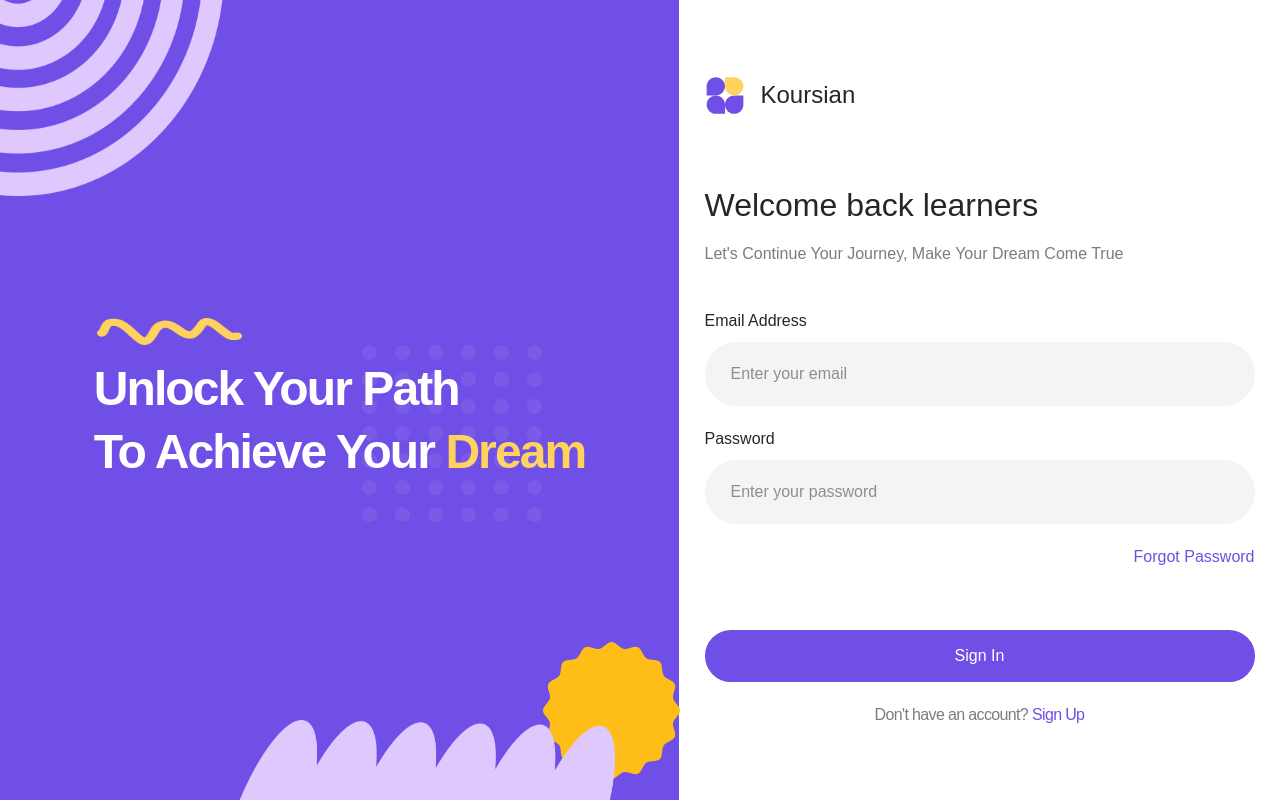
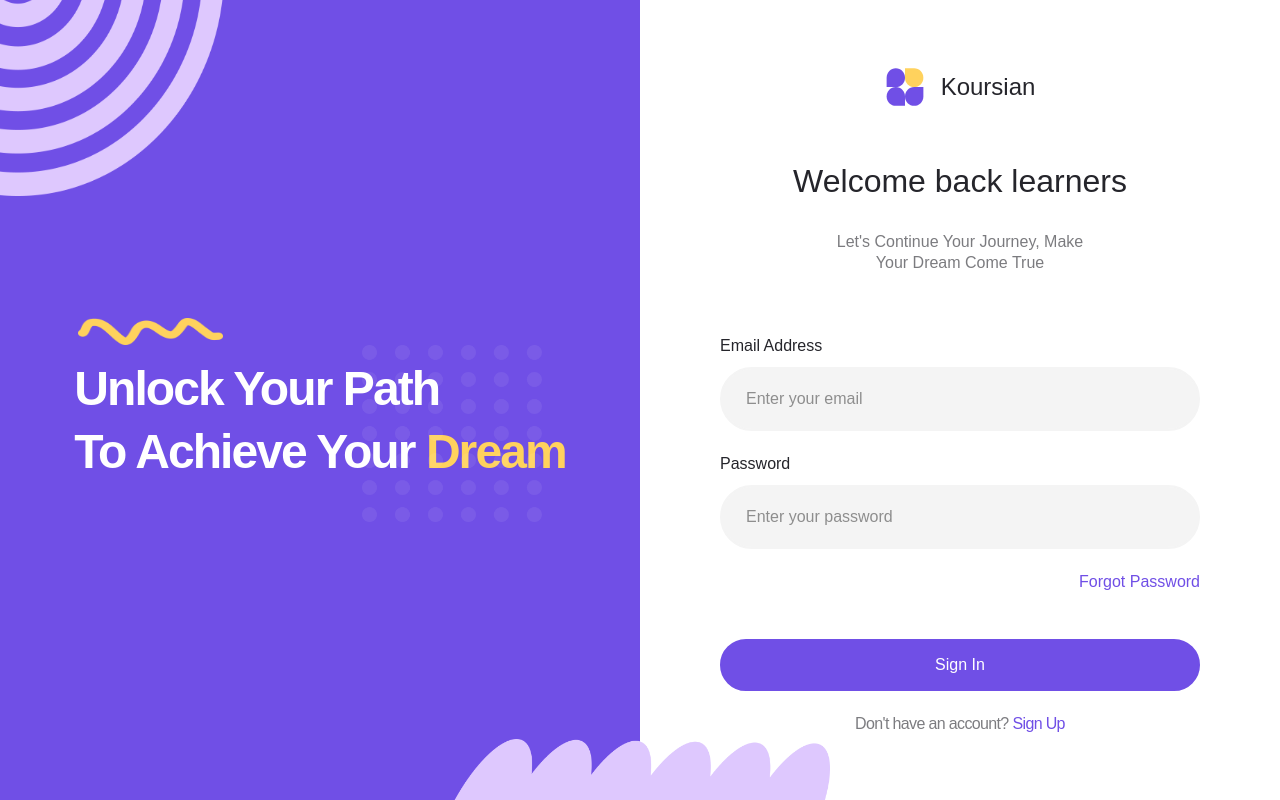
Before and after one commit to SiauwDyven16/Koursian, a plain HTML site: page FINAL/Koursian/sign-in.html in a window 1280 px wide. Drawn offline with Linux system fonts and the light colour scheme; a web font is replaced by a local one.

Commit message:
fixing some styling errors

```diff
--- a/FINAL/Koursian/src/css/sign-in.css
+++ b/FINAL/Koursian/src/css/sign-in.css
@@ -9,7 +9,7 @@ body {
 }
 
 .split {
-    width: 100%;
+    width: 50vw;
     height: 100vh;
     display: flex;
     justify-content: center;
@@ -133,6 +133,9 @@ body {
 .header-signIn {
     display: flex;
     flex-direction: column;
+    justify-content: center;
+    align-items: center;
+    width: 50%;
     gap: var(--gap-md);
 }
 
@@ -411,7 +414,7 @@ label {
     }
 
     .split {
-        width: 100%;
+        width: 50vw;
         height: 100vh;
         display: flex;
         justify-content: center;
@@ -535,6 +538,7 @@ label {
     .header-signIn {
         display: flex;
         flex-direction: column;
+        width: 75%;
         gap: var(--gap-md);
     }
 
@@ -813,7 +817,7 @@ label {
     }
 
     .split {
-        width: 100%;
+        width: 50vw;
         height: 100vh;
         display: flex;
         justify-content: center;
@@ -833,7 +837,7 @@ label {
         flex-direction: column;
         max-width: 550px;
         min-width: 550px;
-        gap: var(--gap-xl);
+        gap: var(--gap-lg);
     }
 
     /* ---------- Left Section ---------- */
@@ -880,6 +884,7 @@ label {
     }
 
     .image-4 {
+        display: none;
         position: absolute;
         width: 137px;
         height: 137px;
@@ -890,13 +895,15 @@ label {
 
     .image-5 {
         width: 400px;
-        left: 215px;
+        height: auto;
+        right: 0;
         bottom: 0;
     }
 
     /* ---------- Right Section ---------- */
     .header-logo {
         display: flex;
+        justify-content: center;
         align-items: center;
         gap: 16px;
         font-weight: 500;
@@ -912,10 +919,13 @@ label {
     .header-container {
         display: flex;
         flex-direction: column;
-        gap: var(--gap-sm);
+        justify-content: center;
+        align-items: center;
+        gap: var(--gap-md);
     }
 
     .header {
+        text-align: center;
         color: var(--color-text);
         font-size: var(--fs-title);
         font-weight: 500;
@@ -923,6 +933,8 @@ label {
     }
 
     .description {
+        text-align: center;
+        width: 260px;
         font-size: var(--fs-paragraph);
         font-weight: var(--fw-paragraph);
         line-height: 21px;
@@ -935,15 +947,21 @@ label {
         display: flex;
         flex-direction: column;
         gap: var(--gap-md);
-        min-width: 550px;
+        min-width: 100%;
     }
 
     .header-signIn {
         display: flex;
         flex-direction: column;
+        width: 75%;
         gap: var(--gap-md);
     }
 
+    .center {
+        max-width: 100%;
+        min-width: 100%;
+    }
+
     .header-password {
         display: flex;
         flex-direction: column;
@@ -960,7 +978,7 @@ label {
     .header-input {
         display: flex;
         flex-direction: column;
-        gap: var(--gap-lg);
+        gap: var(--gap-xl);
     }
 
     .input-semua {
@@ -1171,7 +1189,7 @@ label {
         background: var(--color-primary);
         border: 2px solid var(--color-primary);
         border-radius: var(--radius-btn);
-        min-width: 550px;
+        min-width: 100%;
         height: 52px;
         transition: var(--transition);
         font-size: var(--fs-paragraph);
@@ -1221,12 +1239,13 @@ label {
 
     .split {
         width: 100%;
+        display: flex;
+        /* height: fit-content; */
+        justify-content: center;
+    }
+
+    .left {
         height: 173px;
-        display: flex;
-        justify-content: center;
-    }
-
-    .left {
         background-color: var(--color-primary);
     }
 
@@ -1328,6 +1347,7 @@ label {
         flex-direction: column;
         gap: var(--gap-sm);
     }
+
 
     .header {
         color: var(--color-text);
```
